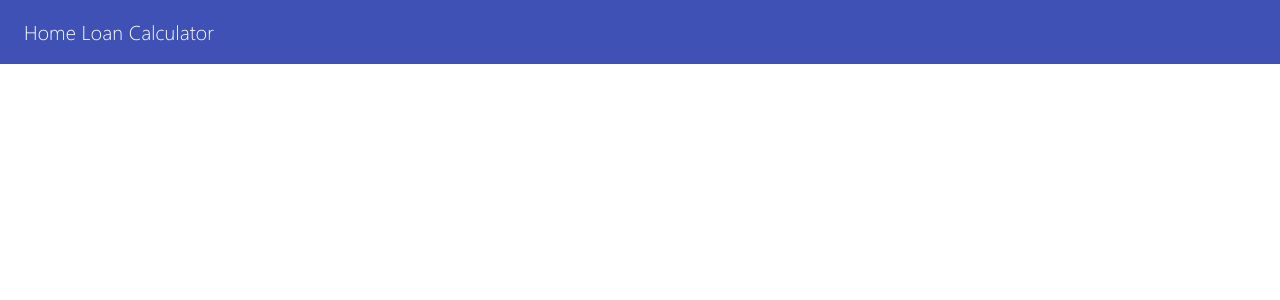
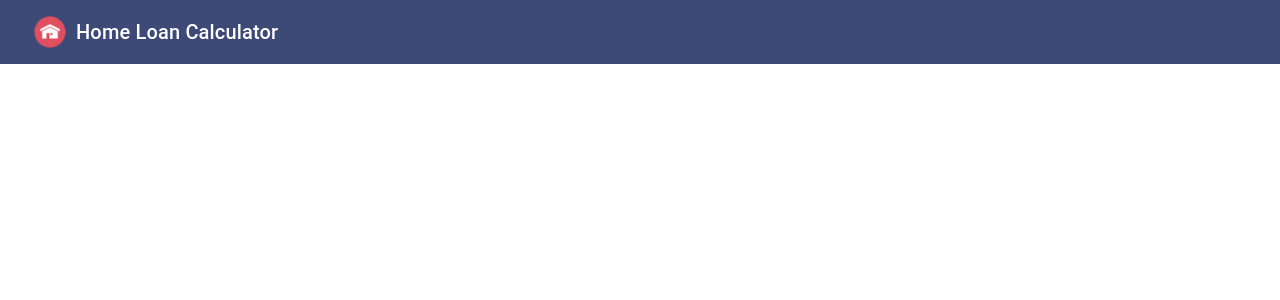
Before and after one commit to patelvimal/HomeLoanScheduler, a React (Create React App) app: page / in a window 1280 px wide. Shown: the top 300 px of the page. Built offline with nearby package versions, Linux system fonts and the light colour scheme.

Commit message:
Added fevicon icon and header style changes

```diff
--- a/public/index.html
+++ b/public/index.html
@@ -2,6 +2,7 @@
 <html lang="en">
   <head>
     <meta charset="utf-8" />
+    <link rel="icon" href="%PUBLIC_URL%/favicon.ico" />
     <meta name="viewport" content="width=device-width, initial-scale=1" />
     <meta name="description" content="Home Loan Calculator"/>
     <title>Home Loan Calculator</title>
--- a/src/App.js
+++ b/src/App.js
@@ -1,44 +1,55 @@
-import React,{Component} from 'react';
+import React, { Component } from 'react';
 import LoanForm from './components/form/LoanForm';
 import LoanReport from './components/report/LoanReport';
 import AppBar from '@material-ui/core/AppBar';
 import Toolbar from '@material-ui/core/Toolbar';
 import Typography from '@material-ui/core/Typography';
 import { StylesProvider } from '@material-ui/core/styles';
-import {calcHomeLoan} from './shared/calculate-service';
+import { calcHomeLoan } from './shared/calculate-service';
 import Grid from '@material-ui/core/Grid';
 import './assets/App.scss';
+import appIcon from './assets/appIcon.png';
+import { makeStyles } from '@material-ui/core/styles';
 
-export default class App extends Component {
+const useStyles = makeStyles({
+	root: {
+		background: '#3d4977'
+	},
+	headerIcon: {
+		margin: '0 10px'
+	}
+});
 
-	constructor() {
-		super();
-		this.state = {
-			showResult:false
-		};
-	}
+const Header = () => {
+	const classes = useStyles();
+	return (
+		<AppBar position="static" color="primary" elevation={0} className={classes.root}>
+			<Toolbar>
+				<img src={appIcon} className={classes.headerIcon}></img>
+				<Typography variant="h6" color="inherit" noWrap>
+					Home Loan Calculator
+				</Typography>
+			</Toolbar>
+		</AppBar>
+	)
+}
 
-	onFormSubmit = (loanDetails) => {
-		const {loanAmount,emi,interestRate,prePayment }= loanDetails;
-        var result = calcHomeLoan(loanAmount,emi,interestRate,prePayment);
+const App = () => {
+
+	const onFormSubmit = (loanDetails) => {
+		const { loanAmount, emi, interestRate, prePayment } = loanDetails;
+		var result = calcHomeLoan(loanAmount, emi, interestRate, prePayment);
 
 		this.setState({
 			showResult: true,
-			loanScheduleResult : result
+			loanScheduleResult: result
 		});
 	}
 
-	render() {
-		return (
-			<React.Fragment>
-				<StylesProvider injectFirst>
-				<AppBar position="static" color="primary" elevation={0} >
-					<Toolbar>
-						<Typography variant="h6" color="inherit" noWrap>
-							Home Loan Calculator
-						</Typography>
-					</Toolbar>
-				</AppBar>
+	return (
+		<React.Fragment>
+			<StylesProvider injectFirst>
+				<Header/>
 				{/* <Grid container spacing={0} className="grid-container">
                     <Grid item xs={12} md={4} className="form">
 						<LoanForm onSubmit={this.onFormSubmit} />
@@ -47,9 +58,10 @@ export default class App extends Component {
 						{this.state.showResult ? <LoanReport result={this.state.loanScheduleResult}/> : null}
 					</Grid>
 				</Grid> */}
-				</StylesProvider>
-			</React.Fragment >
-		)
-	}
+			</StylesProvider>
+		</React.Fragment >
+	)
 
 }
+
+export default App;
--- a/src/assets/App.scss
+++ b/src/assets/App.scss
@@ -3,7 +3,7 @@
 body {
   margin: 0;
   padding: 0;
-  font-family: $roboto-regular !important;
+  font-family: $roboto-bold;
   //font-family: $segoe-ui-light !important;
   //font-family: "Roboto", "Helvetica", "Arial", sans-serif;
   letter-spacing: -0.00833em;
@@ -11,29 +11,27 @@ body {
   -moz-osx-font-smoothing: grayscale;
 }
 
-h6 {
-  font-family: $segoe-ui-light !important;
-}
+
 code {
   font-family: source-code-pro, Menlo, Monaco, Consolas, 'Courier New',
     monospace;
 }
 
-.container {
-  width: 40%;
-  margin: 50px auto;
-}
+// .container {
+//   width: 40%;
+//   margin: 50px auto;
+// }
 
-.grid-container {
-  margin: 15px auto !important;
+// .grid-container {
+//   margin: 15px auto !important;
 
-  > div {
-    padding: 25px !important;
+//   > div {
+//     padding: 25px !important;
 
-    &:first-child {
-      BORDER-RIGHT: SOLID 1PX rgba(0, 0, 0, 0.26) !important;
-    }
-  }
+//     &:first-child {
+//       BORDER-RIGHT: SOLID 1PX rgba(0, 0, 0, 0.26) !important;
+//     }
+//   }
 
 
-}
+// }
```
Also changed, not shown: src/assets/appIcon.png (added), 1 other file (tests, documents, lock files or other folders).
